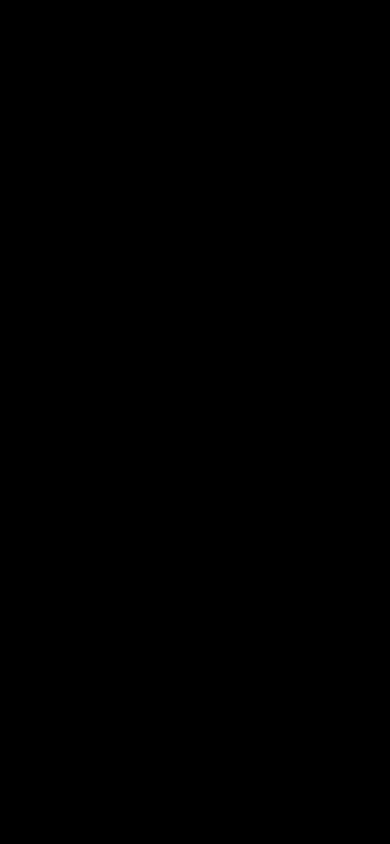
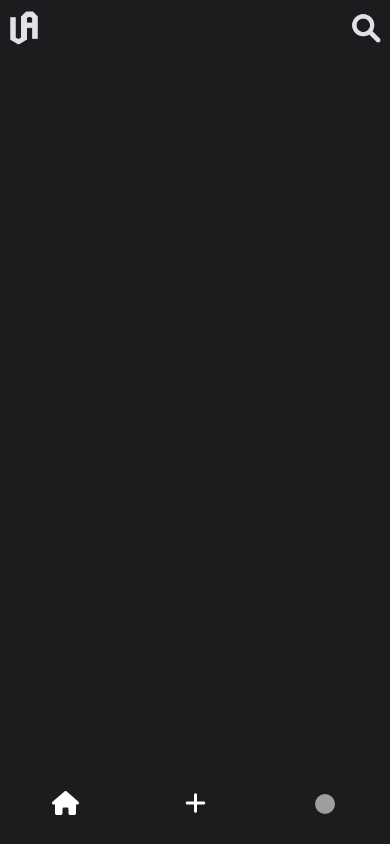
Before and after one commit to emignox/verba, a React (Vite) app in the folder fontend/: page / in a window 390 px wide. Built offline with nearby package versions, Linux system fonts and the light colour scheme; grey boxes are pictures that could not be loaded.

Commit message:
pushing all

```diff
--- a/fontend/src/component/logo.tsx
+++ b/fontend/src/component/logo.tsx
@@ -2,7 +2,7 @@ import Logo from "../img/v1.png";
 
 function logo() {
   return (
-    <div className=" w-12 ">
+    <div className=" lg:w-12  w-10 ">
       <img src={Logo} alt="" />
     </div>
   );
--- /dev/null
+++ b/fontend/src/component/mobileNav.tsx
@@ -0,0 +1,27 @@
+import { FontAwesomeIcon } from "@fortawesome/react-fontawesome";
+import { faHome, faPlus } from "@fortawesome/free-solid-svg-icons";
+
+function MobileNav() {
+  return (
+    <div
+      className="flex justify-around h-16 "
+      style={{ backgroundColor: "#1C1C1F" }}
+    >
+      <button className="  w-14 rounded-md ">
+        <FontAwesomeIcon className="text-white text-2xl" icon={faHome} />
+      </button>
+      <button className=" w-14 rounded-md ">
+        <FontAwesomeIcon className="text-white  text-2xl" icon={faPlus} />
+      </button>
+      <button className="  w-14  flex rounded-md justify-center items-center ">
+        <img
+          src="https://img.freepik.com/free-photo/beautiful-shot-famous-roman-colosseum-amphitheater-breathtaking-sky-sunrise_181624-6998.jpg?w=1800&t=st=1704895897~exp=1704896497~hmac=96cfeaf9f699ac2bbceda1e3de6e5f3894c9706e50c503f733e6138d797d5b6b"
+          alt="Small"
+          className="w-5 h-5 rounded-full"
+        />
+      </button>
+    </div>
+  );
+}
+
+export default MobileNav;
--- a/fontend/src/component/navbar.tsx
+++ b/fontend/src/component/navbar.tsx
@@ -2,7 +2,7 @@ import Logo1 from "./logo";
 import { useState } from "react";
 import Search from "./searchBar";
 import Toggle from "./toggle";
-
+import Menu from "./mobileNav";
 function Nav() {
   const [isOpen, setIsOpen] = useState(false);
 
@@ -13,12 +13,12 @@ function Nav() {
   return (
     <div>
       <div
-        className="lg:flex lg:flex-row lg:w-full lg:h-16 lg:justify-between lg:items-center  hidden"
-        style={{}}
+        className="lg:flex lg:flex-row lg:w-full lg:h-16 lg:justify-between lg:items-center  mt-2 mx-1   flex  justify-between "
+        style={{ backgroundColor: "#1C1C1F" }}
       >
         <button
           onClick={toggleMenu}
-          className="text-white lg:text-3xl lg:mb-2 lg:mx-5 w-10"
+          className="text-white lg:text-3xl lg:mb-2 lg:mx-5 w-10 hidden lg:block"
         >
           {isOpen ? "x" : "☰"}
         </button>
@@ -37,6 +37,9 @@ function Nav() {
           <Toggle />
         </section>
       </div>
+      <div className="lg:hidden block fixed bottom-0 w-full  py-2 mb-0 my-0">
+        <Menu />
+      </div>
     </div>
   );
 }
--- a/fontend/src/component/plus.tsx
+++ b/fontend/src/component/plus.tsx
@@ -1,11 +1,13 @@
-import img from "../img/iconePlus.png";
 import { Link } from "react-router-dom";
+import { FontAwesomeIcon } from "@fortawesome/react-fontawesome";
+import { faPlus } from "@fortawesome/free-solid-svg-icons";
+
 function plus() {
   return (
     <>
       <Link to="/add">
         <div>
-          <img src={img} alt="iconePlus" className="lg:w-20 lg:h-20" />
+          <FontAwesomeIcon className="text-white  text-2xl" icon={faPlus} />
         </div>
       </Link>
     </>
--- a/fontend/src/component/searchBar.tsx
+++ b/fontend/src/component/searchBar.tsx
@@ -1,15 +1,32 @@
 import Loop from "../img/loop.png";
+import { useState } from "react";
 
-function bar() {
+function Bar() {
+  const [isSearchVisible, setIsSearchVisible] = useState(false);
+
+  const toggleSearch = () => {
+    setIsSearchVisible(!isSearchVisible);
+  };
+
   return (
-    <div className=" flex">
-      <img className=" lg:w-7 lg:h-7 lg:mt-1" src={Loop} alt="" />
-      <input
-        className=" lg:h-7 lg:mt-1 lg:mx-5  lg:rounded-lg "
-        type="text"
-        placeholder=" Search..."
-      />{" "}
+    <div className="flex justify-center lg:justify-start">
+      <img
+        onClick={toggleSearch}
+        className="lg:w-7 lg:h-7 lg:mt-1 w-10 h-10 cursor-pointer"
+        src={Loop}
+        alt=""
+      />
+      {isSearchVisible && (
+        <div className="absolute top-0 left-1/2 transform -translate-x-1/2 lg:hidden ">
+          <input
+            className="h-7  mx-5 rounded-lg  mt-2 text-white"
+            style={{ backgroundColor: "#494949" }}
+            type="text"
+            placeholder=" Search..."
+          />
+        </div>
+      )}
     </div>
   );
 }
-export default bar;
+export default Bar;
--- a/fontend/src/index.css
+++ b/fontend/src/index.css
@@ -3,5 +3,5 @@
 @tailwind utilities;
 
 body {
-  background-color: #000000;
+  background-color: #1c1c1f;
 }
```
Also changed, not shown: fontend/src/img/iconePlus.png (deleted).
